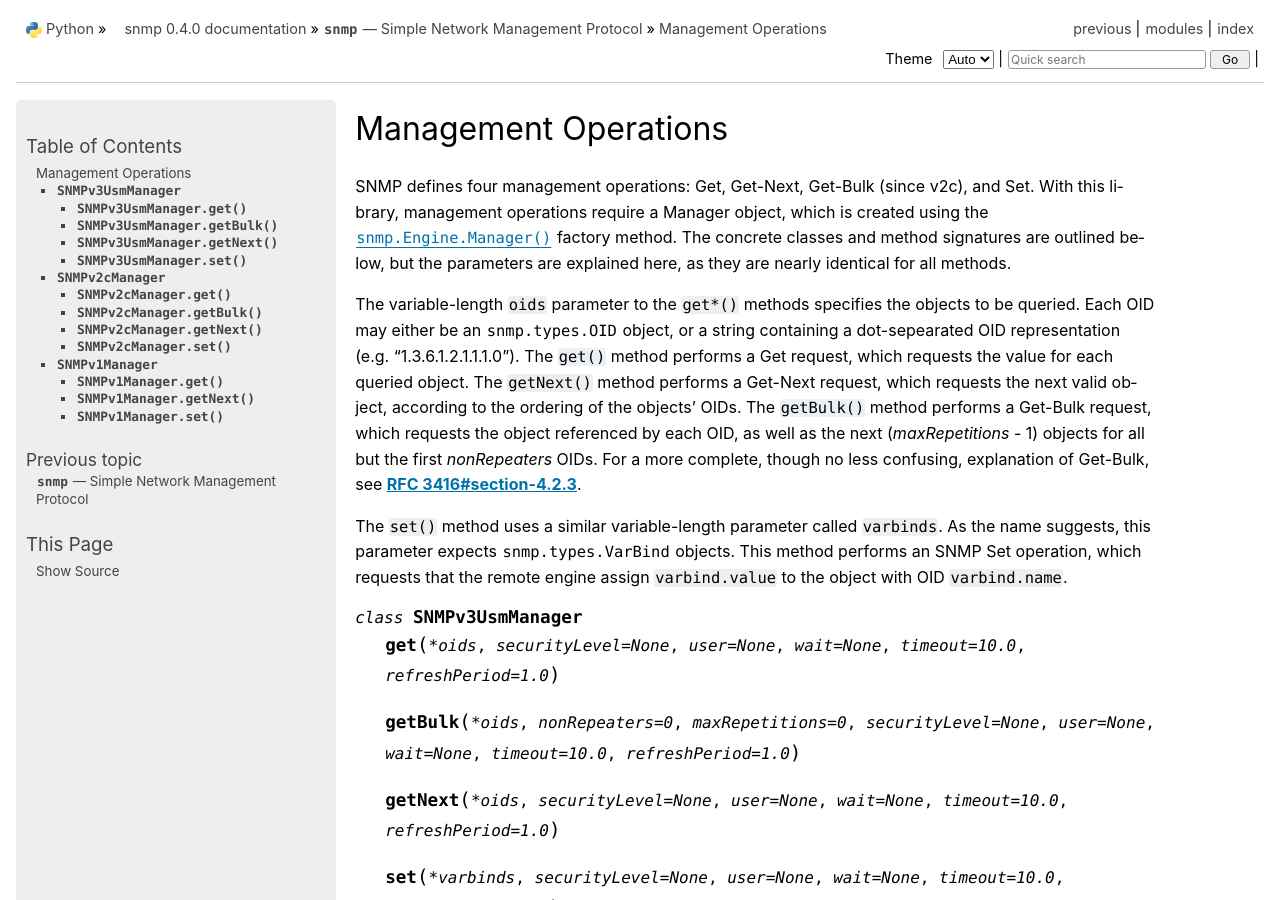
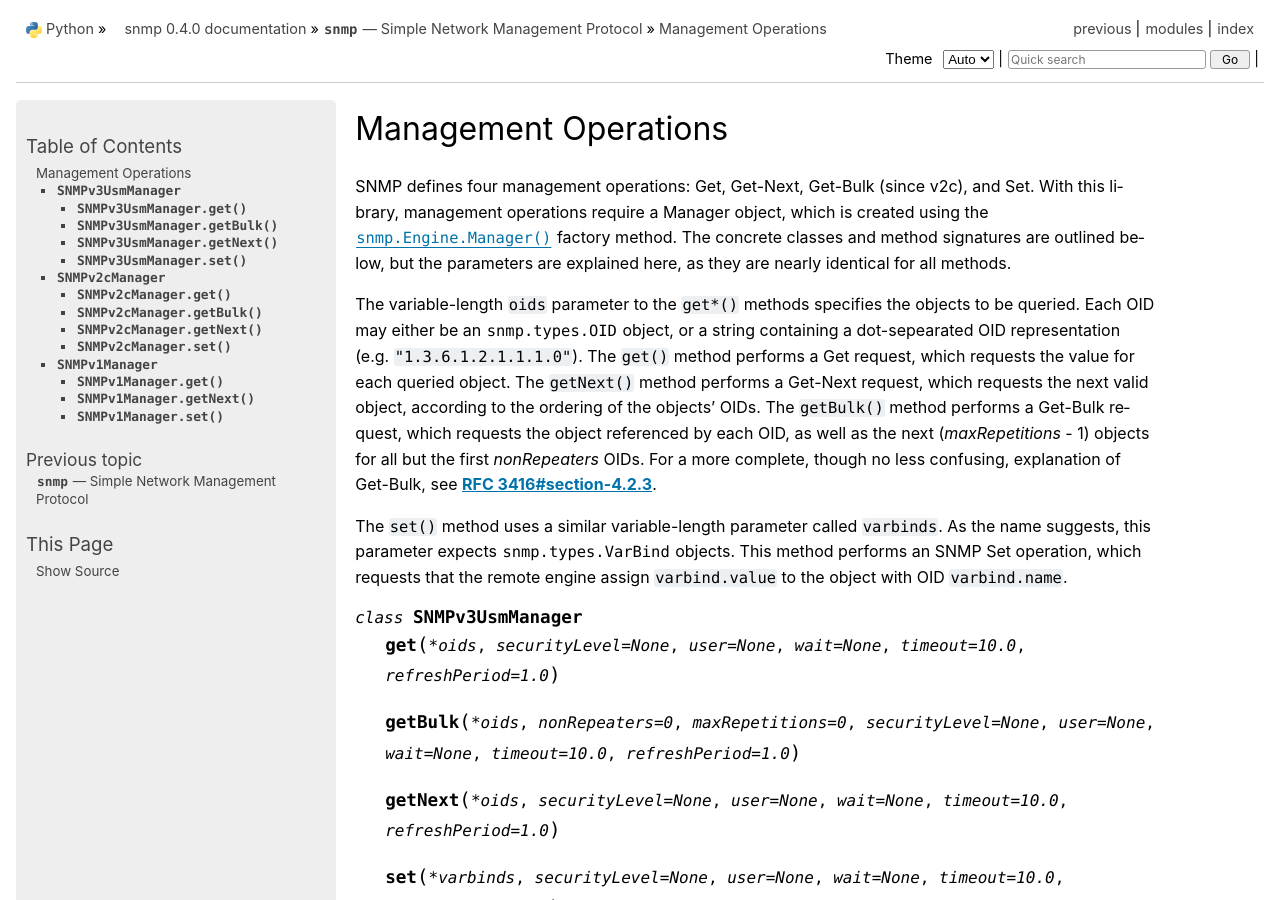
Before and after one commit to charlestolley/python-snmp, a Sphinx documentation site: the page built from docs/source/manager.rst, in a window 1280 px wide and 900 px high. Built offline with Sphinx 7.4.7, drawn with Linux system fonts in a browser that asks for light colours.

Commit message:
Quick formatting tweak

```diff
--- a/docs/source/manager.rst
+++ b/docs/source/manager.rst
@@ -10,7 +10,7 @@ are explained here, as they are nearly identical for all methods.
 The variable-length ``oids`` parameter to the ``get*()`` methods specifies the
 objects to be queried. Each OID may either be an :class:`snmp.types.OID` object,
 or a string containing a dot-sepearated OID representation (e.g.
-"1.3.6.1.2.1.1.1.0"). The ``get()`` method performs a Get request, which
+``"1.3.6.1.2.1.1.1.0"``). The ``get()`` method performs a Get request, which
 requests the value for each queried object. The ``getNext()`` method performs a
 Get-Next request, which requests the next valid object, according to the
 ordering of the objects' OIDs. The ``getBulk()`` method performs a Get-Bulk
```
